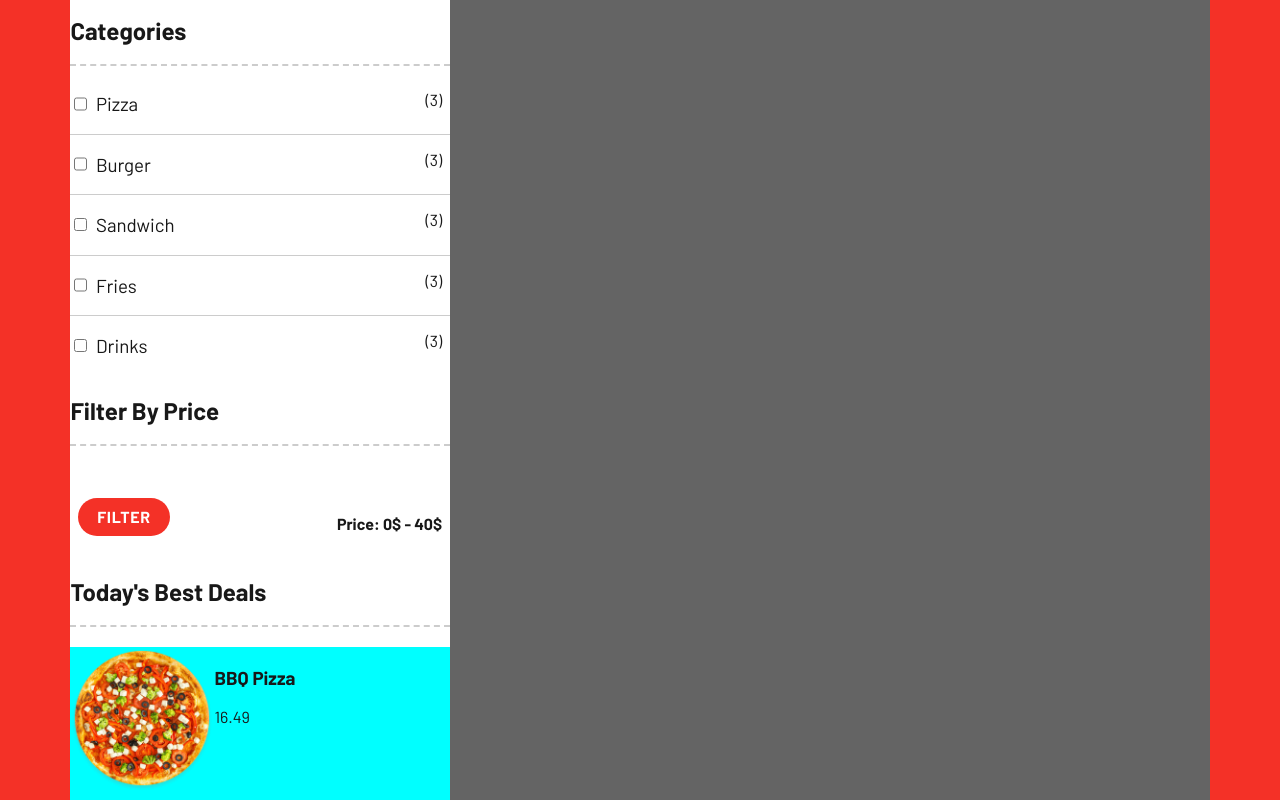
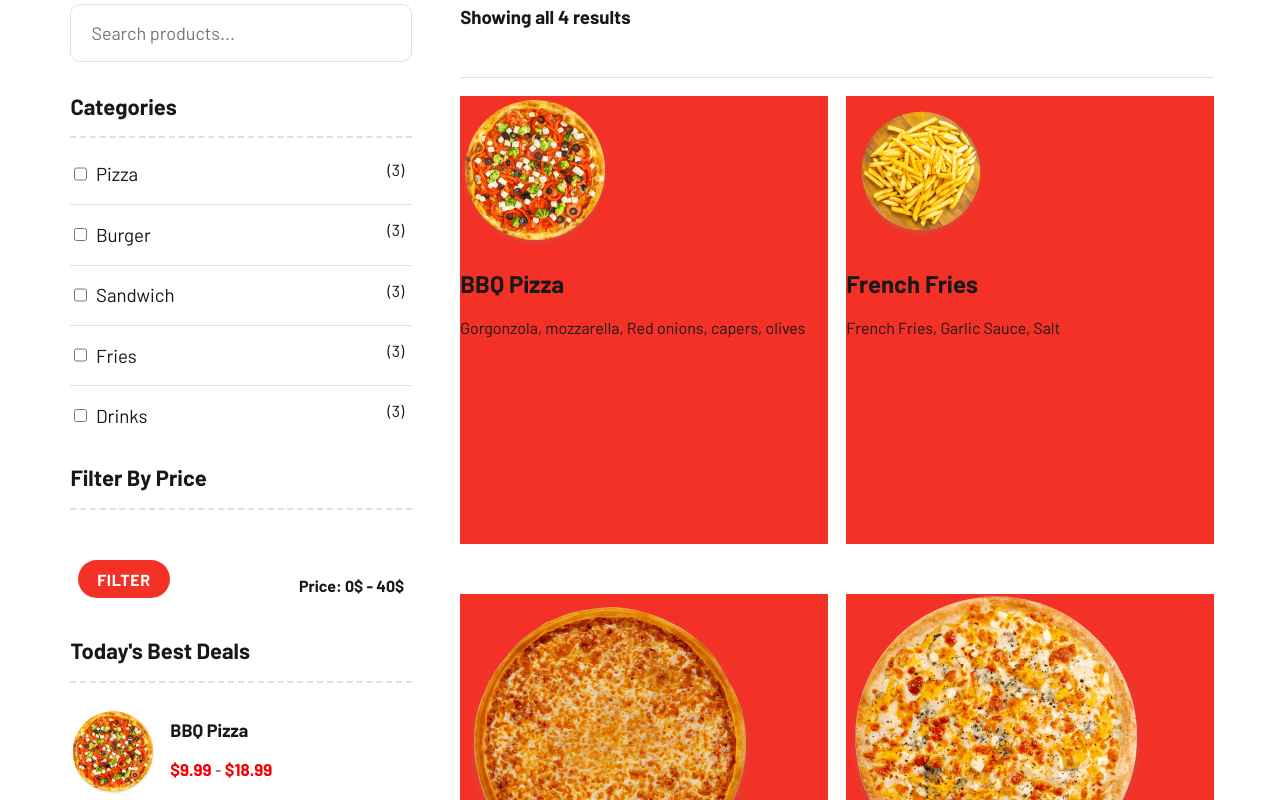
Before and after one commit to KrisKiselkov/panpie, a React (Create React App) app: page /menu in a window 1280 px wide. Shown: the part 540-1340 px from the top of the page. Built offline with nearby package versions, Linux system fonts and the light colour scheme.

Commit message:
Menu Base Look

```diff
--- a/src/App.css
+++ b/src/App.css
@@ -888,19 +888,18 @@ nav h2 {
 
 #menu-main {
   position: relative;
-  top: 29em;
+  top: 34em;
   width: 100%;
-  height: 1000px;
-  background-color: #f43127;
+  height: 1800px;
 }
 
 #menu-grid {
   display: grid;
-  grid-template-columns: 1fr 2fr;
+  grid-template-columns: 30% 66.2%;
+  gap: 3em;
   width: 89%;
   height: 100%;
   margin: 0 auto;
-  background-color: #181818;
 }
 
 #menu-filter-col {
@@ -914,29 +913,23 @@ nav h2 {
 }
 
 #menu-search-div {
-  background-color: #646464;
   width: 100%;
   height: 3.6em;
-  border: 1px solid #cccccc;
-  border-radius: 10px;
   overflow: hidden;
-}
-
-#menu-search-div:active {
-  border: 1px solid #f43127;
 }
 
 #menu-search {
   outline: none;
-  border: none;
-  width: 80%;
+  border: 1px solid #e0e0e0;
+  width: 100%;
   height: 100%;
-  padding-left: .8em;
+  padding: 0 50px 0 20px;
   font-size: 18px;
+  border-radius: 10px;
 }
 
-#menu-products-col {
-  background-color: #646464;
+#menu-search:focus {
+  border-color: #f43127;
 }
 
 #menu-categories-div {
@@ -950,8 +943,9 @@ nav h2 {
 }
 
 .menu-col-h2 {
+  font-size: 22px;
   padding-bottom: .8em;
-  border-bottom: 2px dashed #cccccc;
+  border-bottom: 2px dashed #e0e0e0;
 }
 
 #menu-all-categories {
@@ -969,7 +963,7 @@ nav h2 {
   position: absolute;
   height: 1px;
   width: 100%;
-  background-color: #cccccc;
+  background-color: #e0e0e0;
 }
 
 .category-order-setting {
@@ -1030,11 +1024,59 @@ nav h2 {
 
 .menu-deal {
   display: flex;
-  height: 9em;
+  height: 6.38em;
   width: 100%;
-  background-color: aqua;
+  margin-bottom: .5em;
 }
 
 .menu-deal-img {
   object-fit: contain;
+  width: 25%;
 }
+
+.menu-deal-txt {
+  position: relative;
+  left: .9em;
+}
+
+.menu-deal-p span {
+  color: #f80000;
+  font-weight: bold;
+  font-size: 17px;
+}
+
+.menu-deal-h3 {
+  font-size: 18px;
+}
+
+#menu-poster-img {
+  position: relative;
+  top: 4.5em;
+}
+
+#menu-products-col {
+  background-color: ;
+}
+
+#menu-products-header {
+  position: relative;
+  top: -1.1em;
+  width: 100%;
+  height: 4.5em;
+  border-bottom: 1px solid #e0e0e0;
+}
+
+
+#menu-products-container {
+  display: flex;
+  flex-wrap: wrap;
+  justify-content: space-between;
+  width: 100%;
+  gap: 50px 0px;
+}
+
+.menu-product {
+  height: 28em;
+  width: 23em;
+  background-color: #f43127;
+}
--- a/src/content/Menu.js
+++ b/src/content/Menu.js
@@ -4,7 +4,9 @@ export const menu = [
         image: require("../images/bbq-pizza.png"),
         label: "BBQ Pizza",
         ingredients: 'Gorgonzola, mozzarella, Red onions, capers, olives',
-        price: 16.49,
+        price: 14.49,
+        smallPrice: 9.99,
+        largePrice: 18.99,
         category: 'pizza'
     },
     {
@@ -12,15 +14,37 @@ export const menu = [
         image: require("../images/fries.png"),
         label: "French Fries",
         ingredients: "French Fries, Garlic Sauce, Salt",
-        price: 4.99,
+        price: 6.99,
+        smallPrice: 4.99,
+        largePrice: 7.99,
         category: 'fries'
+    },
+    {
+        type: "pizza",
+        image: require("../images/burger-pizza.png"),
+        label: "Burger Kingo",
+        ingredients: 'Gorgonzola, Mozzarella, Red Onions, Capers, Olives',
+        price: 15.49,
+        smallPrice: 10.49,
+        largePrice: 19.99,
+        category: 'pizza'
+    },
+    {
+        type: "pizza",
+        image: require("../images/quattro-formaggi.png"),
+        label: "Quattro Formaggi",
+        ingredients: 'Gorgonzola, Mozzarella, Feta Cheese, Cheese',
+        price: 14.99,
+        smallPrice: 9.99,
+        largePrice: 18.99,
+        category: 'pizza'
     },
     {
         type: "burger",
         image: require("../images/beef-burger.png"),
         label: "King Beef Burger",
         ingredients: "Beef Patty, Tomatoes, Mayo, Lettuce, Cheese",
-        price: 4.99,
+        price: 11.49,
         category: 'burger'
     },
     {
@@ -30,22 +54,6 @@ export const menu = [
         ingredients: "Coca Cola",
         price: 2.49,
         category: 'drinks'
-    },
-    {
-        type: "pizza",
-        image: require("../images/burger-pizza.png"),
-        label: "Burger Kingo",
-        ingredients: 'Gorgonzola, Mozzarella, Red Onions, Capers, Olives',
-        price: 15.49,
-        category: 'pizza'
-    },
-    {
-        type: "pizza",
-        image: require("../images/quattro-formaggi.png"),
-        label: "Quattro Formaggi",
-        ingredients: 'Gorgonzola, Mozzarella, Feta Cheese, Cheese',
-        price: 14.99,
-        category: 'pizza'
     },
     {
         type: "sandwich",
--- a/src/content/menu-content/Menu-Page.js
+++ b/src/content/menu-content/Menu-Page.js
@@ -15,7 +15,21 @@ export function Menu() {
                     <img src={deal.image} className='menu-deal-img'></img>
                     <div className='menu-deal-txt'>
                         <h3 className='menu-deal-h3'>{deal.label}</h3>
-                        <p className='menu-deal-p'>{deal.price}</p>
+                        <p className='menu-deal-p'><span>${deal.smallPrice} </span>-<span> ${deal.largePrice}</span></p>
+                    </div>
+                </div>
+            ))
+        )
+    }
+
+    const menuProducts = () => {
+        return (
+            menu.map(product => (
+                <div className='menu-product'>
+                    <img src={product.image} className='m-p-img'></img>
+                    <div className='m-p-txt'>
+                        <h2 className='m-p-h2'>{product.label}</h2>
+                        <p className='m-p-p'>{product.ingredients}</p>
                     </div>
                 </div>
             ))
@@ -110,11 +124,21 @@ export function Menu() {
 
                                     {bestDeals()}
                                 </div>
+
+                                <img src={require("./menu-images/menu-poster.jpg")} id='menu-poster-img'></img>
                             </div>
                         </div>
 
                         <div id="menu-products-col">
+                            <div id='menu-products-header'>
+                                <h3 id='m-p-h3'>Showing all 4 results</h3>
 
+
+                            </div>
+
+                            <section id='menu-products-container'>
+                                {menuProducts()}
+                            </section>
                         </div>
                     </div>
                 </section>
```
Also changed, not shown: src/content/menu-content/menu-images/menu-poster.jpg (added).
